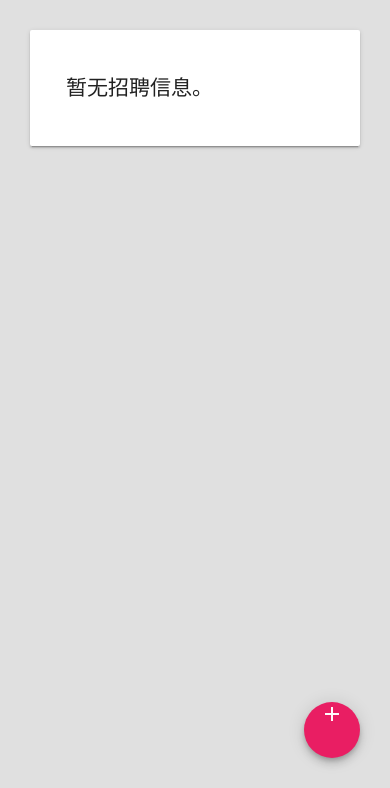
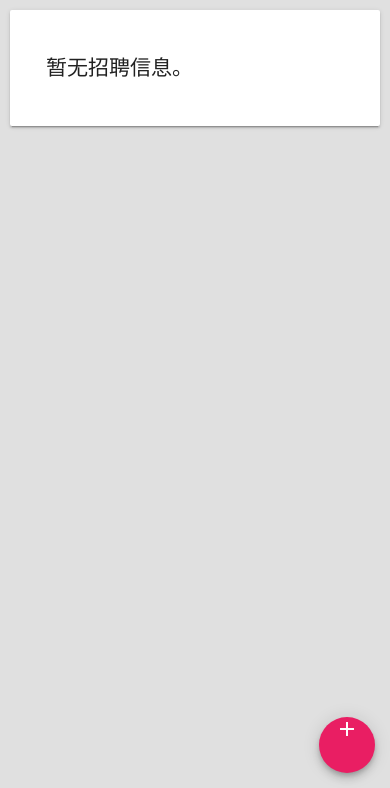
Before and after one commit to kaichengyan/efzer-jobs-django, a Django app: page /jobs/ in a window 390 px wide. Shown: the part 56-844 px from the top of the page. Run offline with Django 3.2, Linux system fonts and the light colour scheme; data that the repository does not hold is empty.

Commit message:
fix layout on small devices

```diff
--- a/jobs/static/style.css
+++ b/jobs/static/style.css
@@ -17,6 +17,16 @@ body {
     background: #E0E0E0;
 }
 
+.container {
+    margin: 30px;
+}
+
+@media screen and (max-width: 800px) {
+    .container {
+        margin: 10px;
+    }
+}
+
 /*.mdc-toolbar__row:first-child::after {*/
     /*background-size: cover;*/
     /*background: url("images/transparent.jpg") center;*/
@@ -30,9 +40,6 @@ body {
     background: white;
 }
 
-.container {
-    margin: 30px;
-}
 
 .no-job-card {
     padding: 20px;
@@ -88,6 +95,12 @@ body {
     padding: 20px;
 }
 
+@media screen and (max-width: 800px) {
+    .job-detail-card {
+        padding: 10px;
+    }
+}
+
 .job-detail-card .mdl-card-main__title {
     color: #fff;
     height: 144px;
@@ -102,6 +115,13 @@ body {
     margin-top: 10px;
     margin-left: 20px;
     font-family: "Roboto", "Open Sans", "Microsoft Yahei", sans-serif;
+}
+
+@media screen and (max-width: 800px) {
+    .job-detail-card .job-detail-text {
+        margin-left: 0;
+        margin-top: 5px;
+    }
 }
 
 .add-job-panel {
@@ -165,3 +185,10 @@ body {
     right: 0;
     z-index: 2;
 }
+
+@media screen and (max-width: 800px) {
+    .mdc-fab {
+        margin-right: 15px;
+        margin-bottom: 15px;
+    }
+}
```
